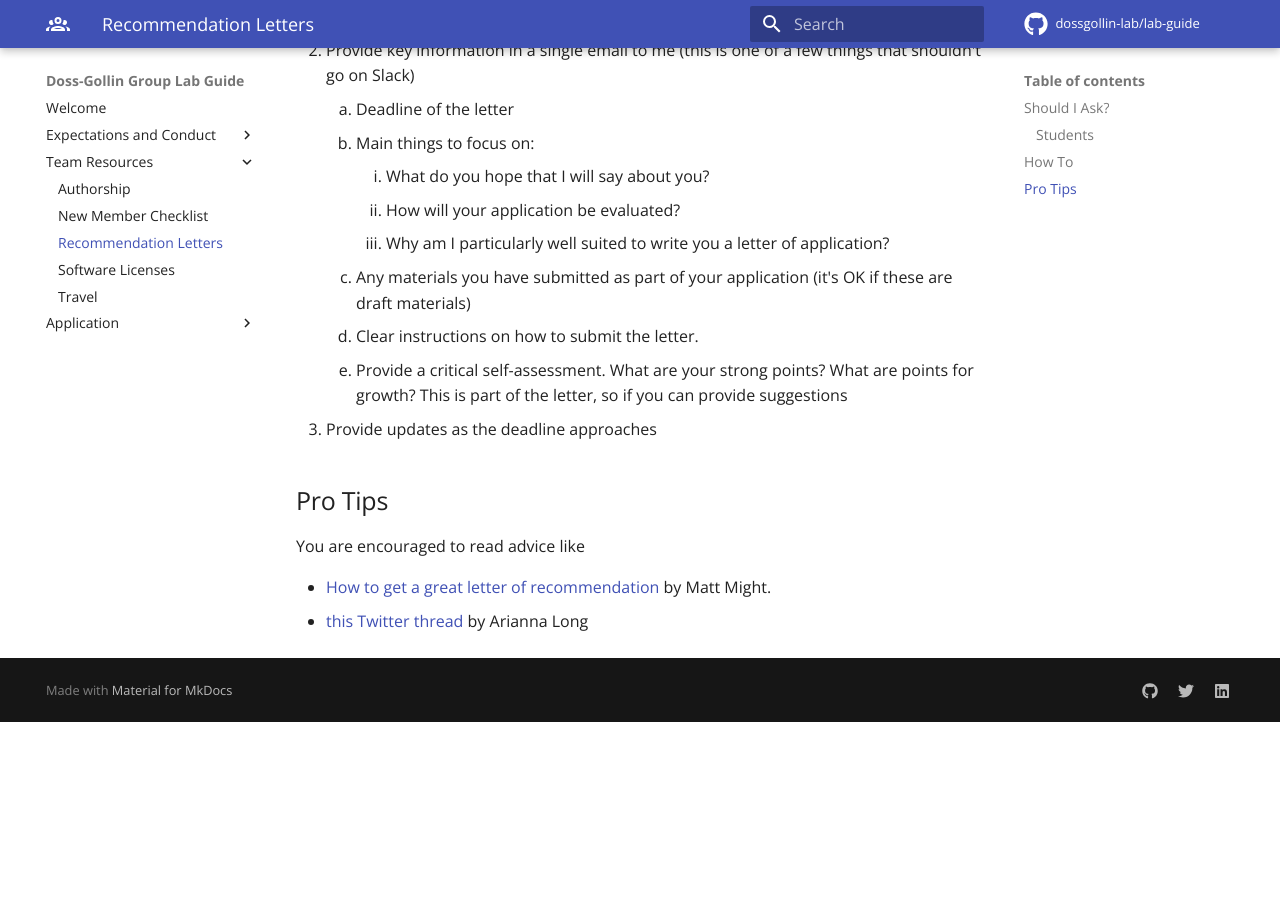
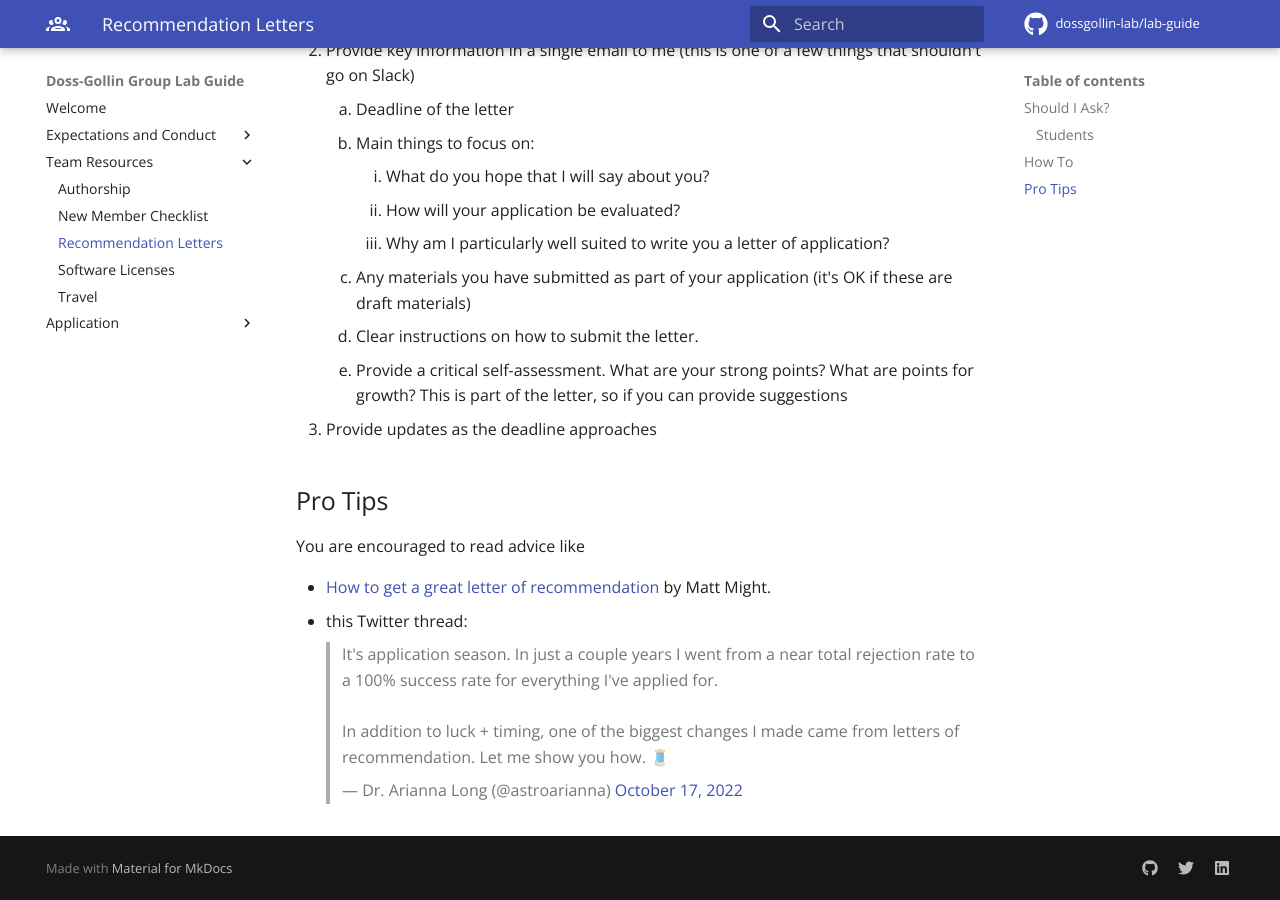
Before and after one commit to jdossgollin/lab-guide, an MkDocs documentation site: the page built from docs/policies/recommendations.md, in a window 1280 px wide and 900 px high, scrolled down 923 px. Built offline with MkDocs 1.6.1 and Material for MkDocs 9.7.7, drawn with Linux system fonts in a browser that asks for light colours; comment, search, counter and statistics services are not loaded; before the commit the page ends 1645 px from its top, so only the background shows below that.

Commit message:
turn twitter link into embed to fix broken md links

```diff
--- a/docs/policies/recommendations.md
+++ b/docs/policies/recommendations.md
@@ -38,4 +38,5 @@ Understand that I can only write about your
 You are encouraged to read advice like
 
 * [How to get a great letter of recommendation](http://matt.might.net/articles/how-to-recommendation-letter/){:target="_blank"} by Matt Might.
-* [this Twitter thread](https://twitter.com/astroarianna/status/1582039372282486786){:target="_blank"} by Arianna Long
+* this Twitter thread:
+    <blockquote class="twitter-tweet"><p lang="en" dir="ltr">It&#39;s application season. In just a couple years I went from a near total rejection rate to a 100% success rate for everything I&#39;ve applied for. <br><br>In addition to luck + timing, one of the biggest changes I made came from letters of recommendation. Let me show you how. 🧵</p>&mdash; Dr. Arianna Long (@astroarianna) <a href="https://twitter.com/astroarianna/status/1582039372282486786?ref_src=twsrc%5Etfw">October 17, 2022</a></blockquote> <script async src="https://platform.twitter.com/widgets.js" charset="utf-8"></script>
```
